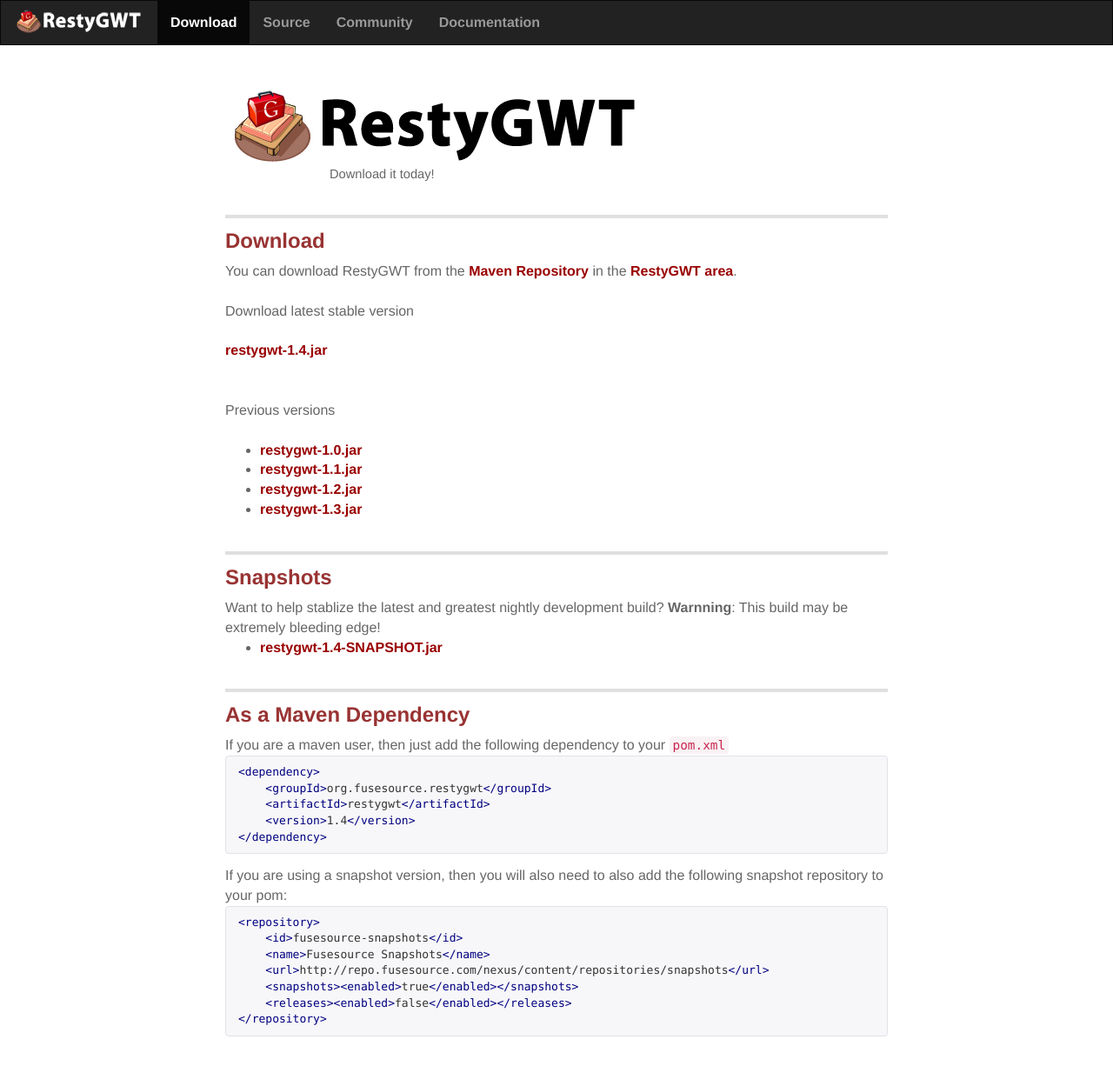
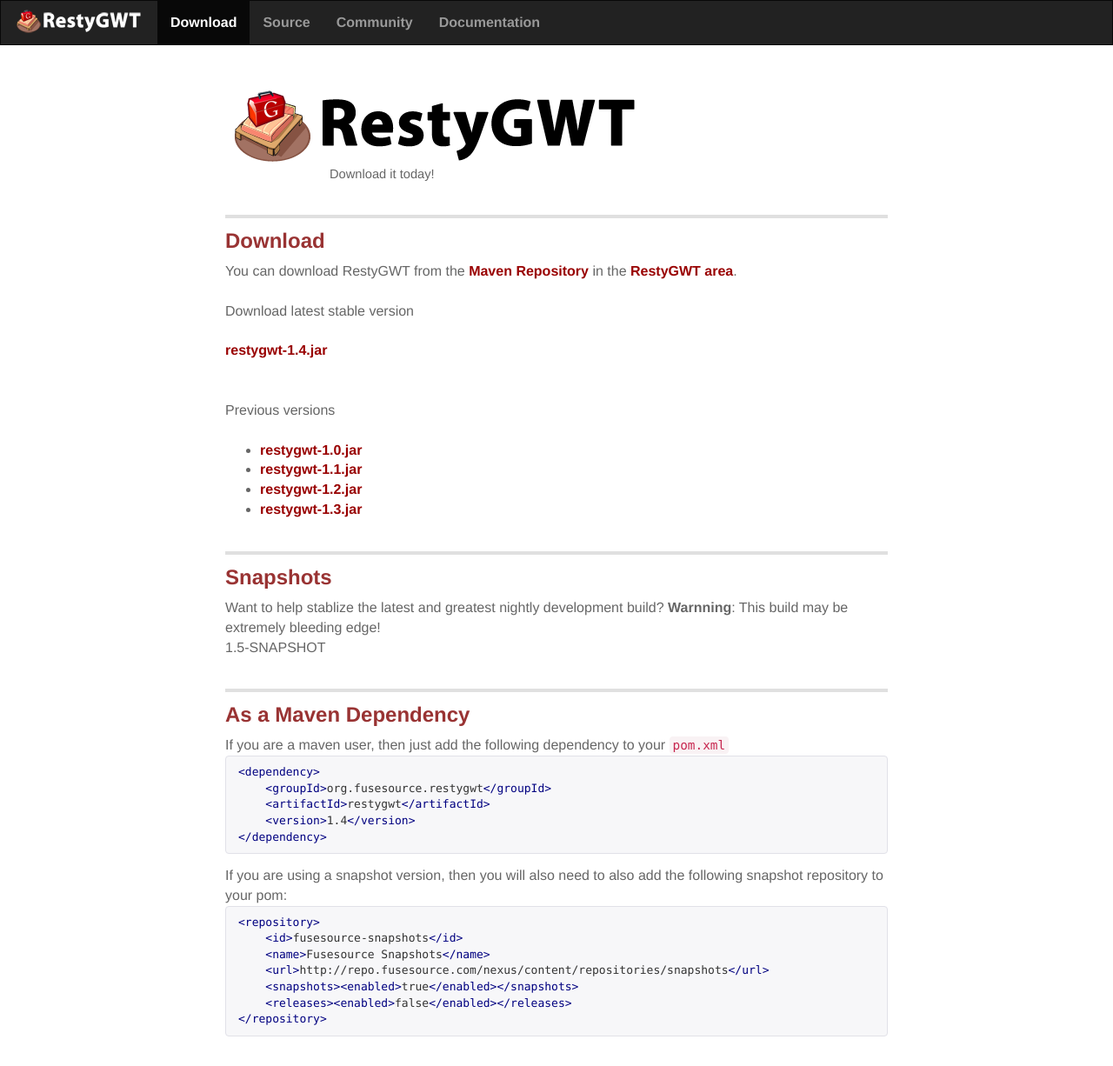
Before and after one commit to BadgerPc/resty-gwt.github.io, a Jekyll site: the page built from download.markdown, in a window 1280 px wide. Shown: the whole page at 87% size. Built offline with Jekyll 4.4.1, drawn with Linux system fonts in a browser that asks for light colours; Markdown is read by kramdown in place of the engine named in the settings.

Commit message:
Update download.markdown

```diff
--- a/download.markdown
+++ b/download.markdown
@@ -32,9 +32,12 @@
 
 ## Snapshots
 
-Want to help stablize the latest and greatest nightly development build? **Warnning**: This build may be extremely bleeding edge!
+Want to help stablize the latest and greatest nightly development build? **Warnning**: This build may be extremely bleeding edge!  <br/>
 
-- [{{site.project_name}}-{{site.project_snapshot_version}}.jar](http://repo.fusesource.com/nexus/service/local/artifact/maven/redirect?r=snapshots&g=org.fusesource.{{site.project_name}}&a={{site.project_name}}&v={{site.project_snapshot_version}}&e=jar)
+<!--
+- [{{site.project_name}}-{{site.project_snapshot_version}}.jar](http://repo.fusesource.com/nexus/service/local/artifact/maven/redirect?r=snapshots&g=org.fusesource.{{site.project_name}}&a={{site.project_name}}&v={{site.project_snapshot_version}}&e=jar)-->
+
+1.5-SNAPSHOT
 
 ## As a Maven Dependency
 
```
